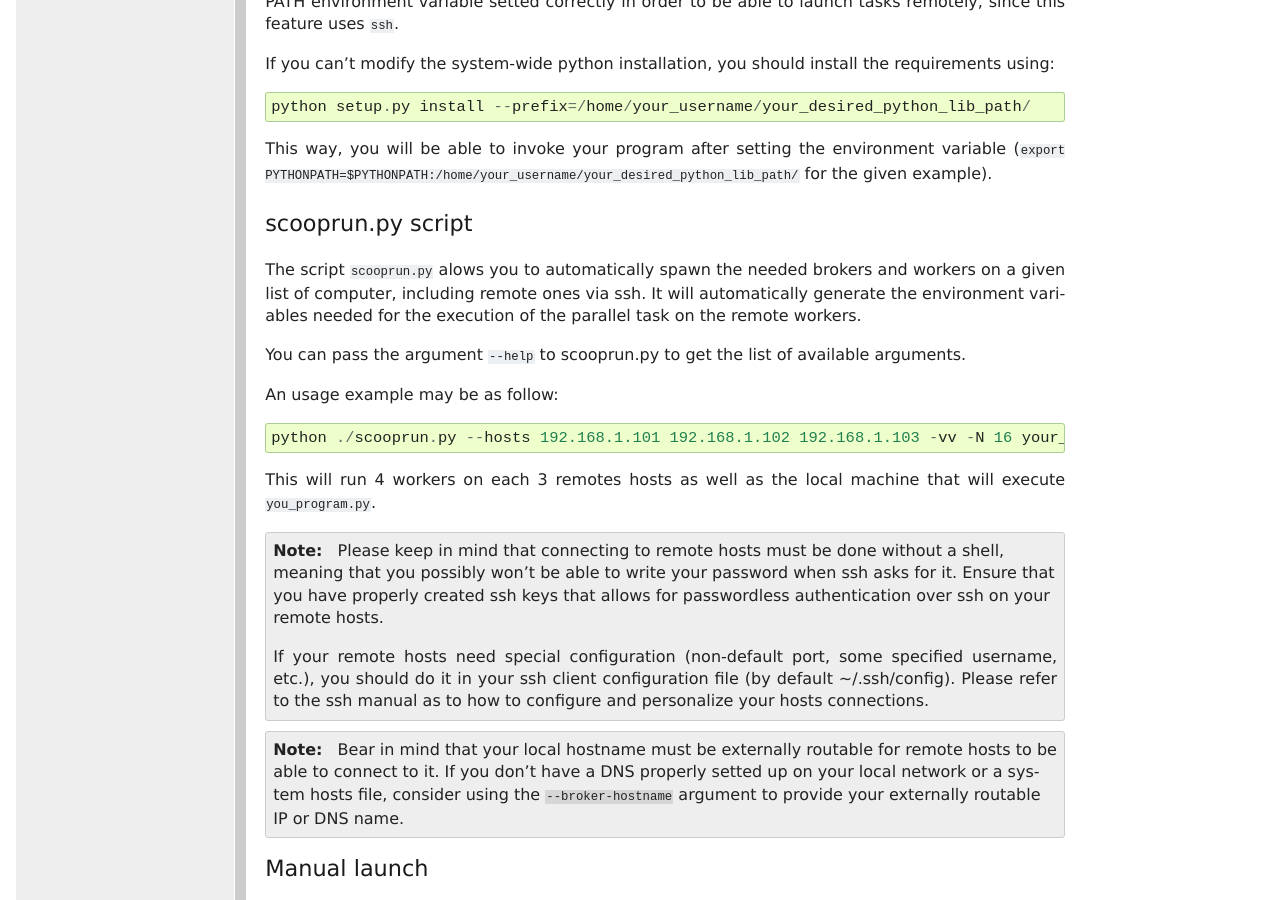
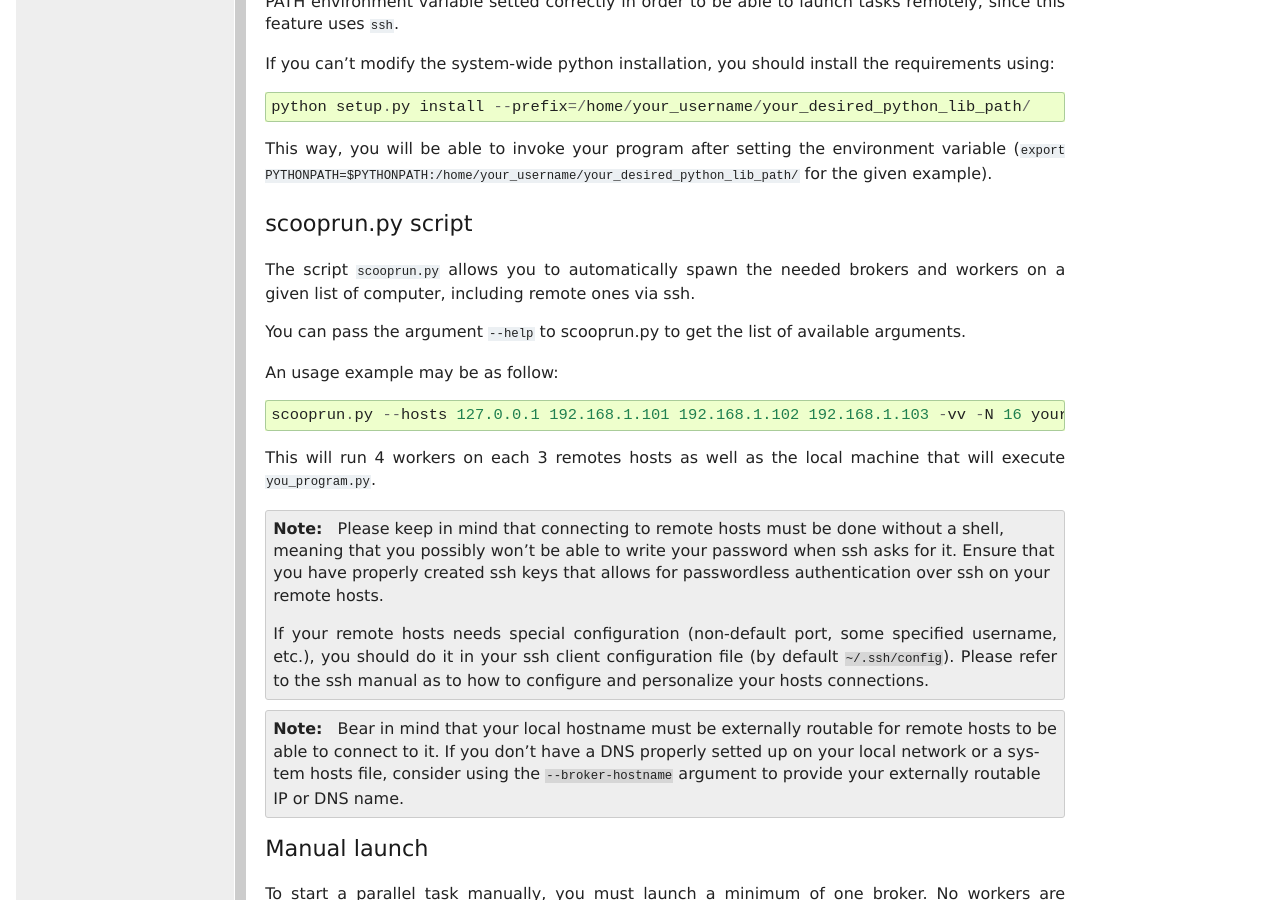
Before and after one commit to soravux/scoop, a Sphinx documentation site: the page built from doc/readme.rst, in a window 1280 px wide and 900 px high, scrolled down 1068 px. Built offline with Sphinx 7.4.7, drawn with Linux system fonts in a browser that asks for light colours; formulas are drawn with MathJax 3.

Commit message:
Modified scooprun.py documentation to reflect the new modifications

```diff
--- a/doc/readme.rst
+++ b/doc/readme.rst
@@ -51,13 +51,13 @@ This way, you will be able to invoke your program after setting the environment
 scooprun.py script
 ~~~~~~~~~~~~~~~~~~
 
-The script ``scooprun.py`` alows you to automatically spawn the needed brokers and workers on a given list of computer, including remote ones via ssh. It will automatically generate the environment variables needed for the execution of the parallel task on the remote workers.
+The script ``scooprun.py`` allows you to automatically spawn the needed brokers and workers on a given list of computer, including remote ones via ssh.
 
 You can pass the argument ``--help`` to scooprun.py to get the list of available arguments.
 
 An usage example may be as follow::
 
-    python ./scooprun.py --hosts 192.168.1.101 192.168.1.102 192.168.1.103 -vv -N 16 your_program.py
+    scooprun.py --hosts 127.0.0.1 192.168.1.101 192.168.1.102 192.168.1.103 -vv -N 16 your_program.py
 
 This will run 4 workers on each 3 remotes hosts as well as the local machine that will execute ``you_program.py``.
 
@@ -65,7 +65,7 @@ This will run 4 workers on each 3 remotes hosts as well as the local machine tha
 
     Please keep in mind that connecting to remote hosts must be done without a shell, meaning that you possibly won't be able to write your password when ssh asks for it. Ensure that you have properly created ssh keys that allows for passwordless authentication over ssh on your remote hosts.
 
-    If your remote hosts need special configuration (non-default port, some specified username, etc.), you should do it in your ssh client configuration file (by default ~/.ssh/config). Please refer to the ssh manual as to how to configure and personalize your hosts connections.
+    If your remote hosts needs special configuration (non-default port, some specified username, etc.), you should do it in your ssh client configuration file (by default ``~/.ssh/config``). Please refer to the ssh manual as to how to configure and personalize your hosts connections.
 
 .. note::
 
```
